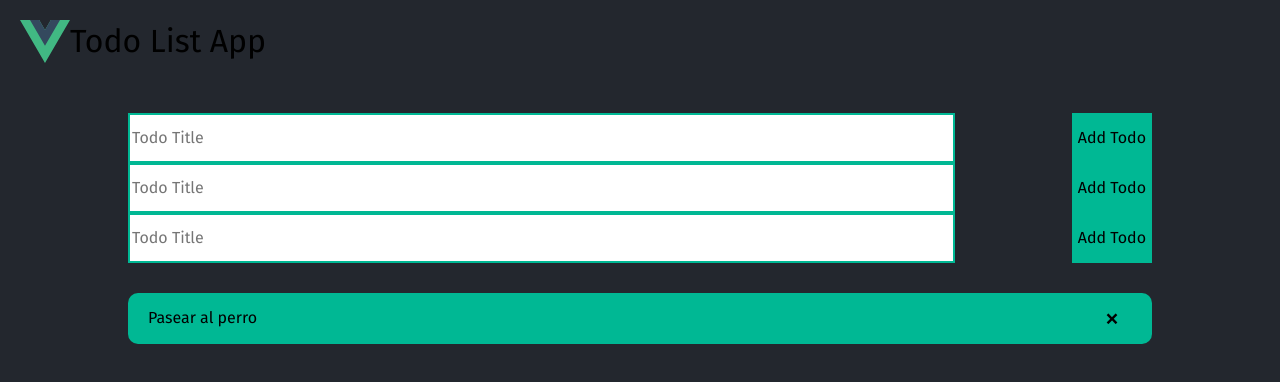
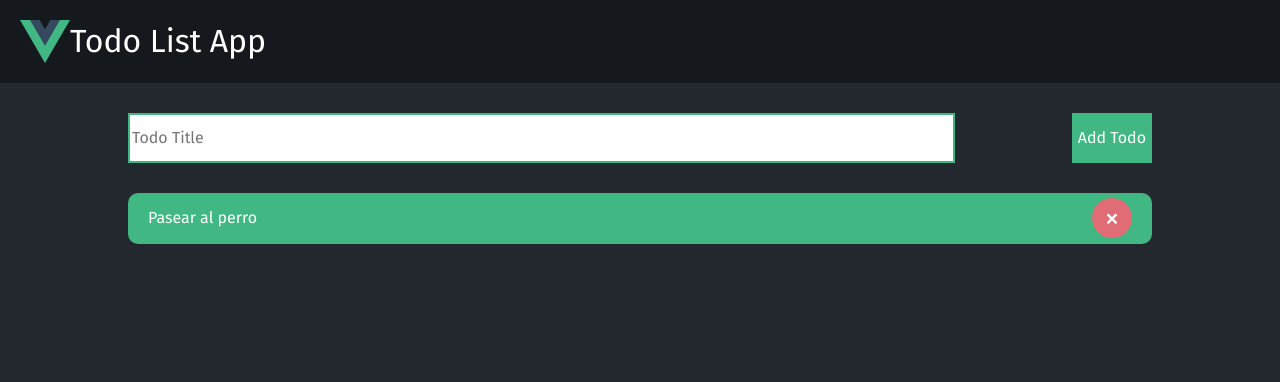
Before and after one commit to NEBULA1978/VUE-ANTONIO, a Vue app in the folder vue-project/: page / in a window 1280 px wide. Shown: the top 382 px of the page. Built offline with nearby package versions, Linux system fonts and the light colour scheme.

Commit message:
Video Maquetando la web con Vue

```diff
--- a/vue-project/src/App.vue
+++ b/vue-project/src/App.vue
@@ -8,27 +8,9 @@
     <section>
       <form class="add-todo-form">
         <input type="text" placeholder="Todo Title" />
-  <div>
-    <button style="background: var(--accent-color); color: black;">Add Todo</button>
-  </div>
-
-
-      </form>
-      <form class="add-todo-form">
-        <input type="text" placeholder="Todo Title" />
-  <div>
-    <button style="background: var(--accent-color); color: black;">Add Todo</button>
-  </div>
-
-
-      </form>
-      <form class="add-todo-form">
-        <input type="text" placeholder="Todo Title" />
-  <div>
-    <button style="background: var(--accent-color); color: black;">Add Todo</button>
-  </div>
-
-
+        <div>
+          <button>Add Todo</button>
+        </div>
       </form>
     </section>
 
--- a/vue-project/src/assets/main.css
+++ b/vue-project/src/assets/main.css
@@ -4,9 +4,11 @@
 
 
 :root {
-  --background-color: #23272E;
-  --text-color: #000; /* Color negro para el texto */
-  --accent-color: #00b894; /* Un verde más suave */
+    --background-color: #23272E;
+      --text-color: #FFF;
+      --navbar-color: #15181C;
+      --accent-color: #41B883;
+      --danger-color: #E06C75;
 }
 
 
```
Also changed, not shown: vue-project/src/main.js (+4 -4 lines).
